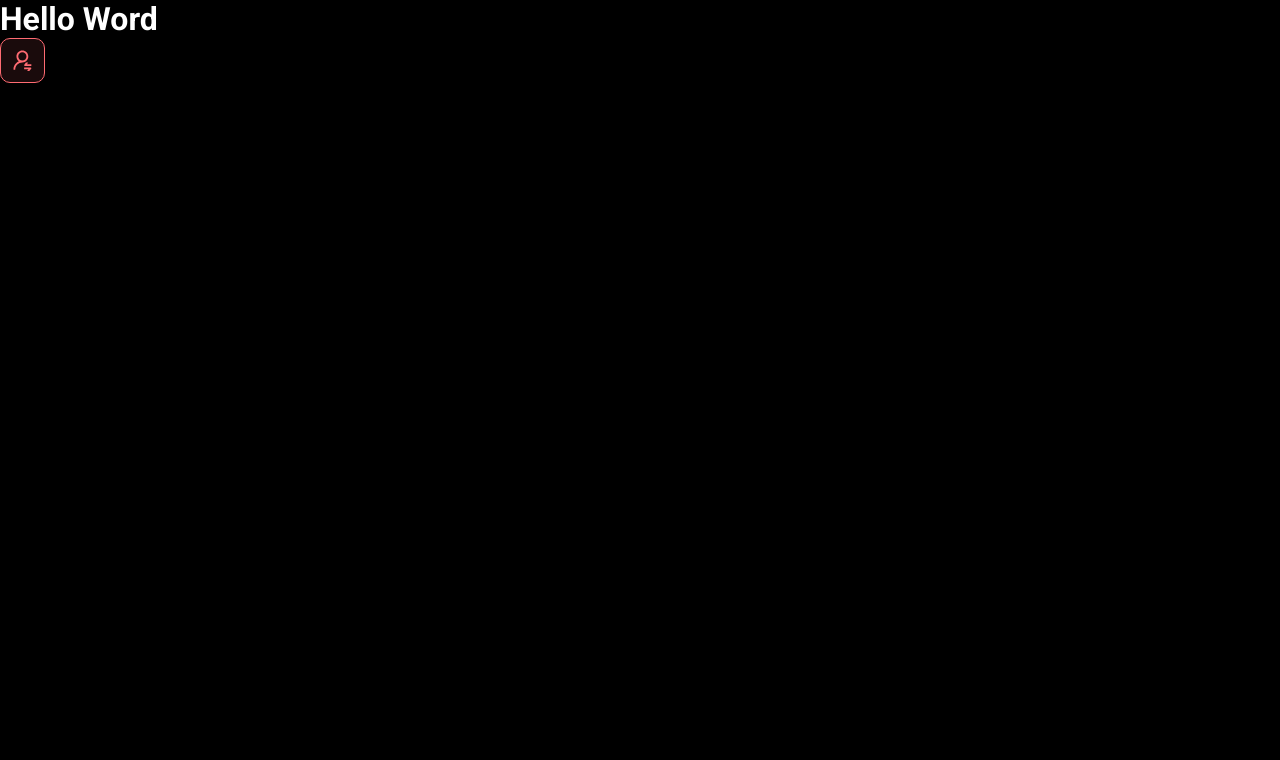
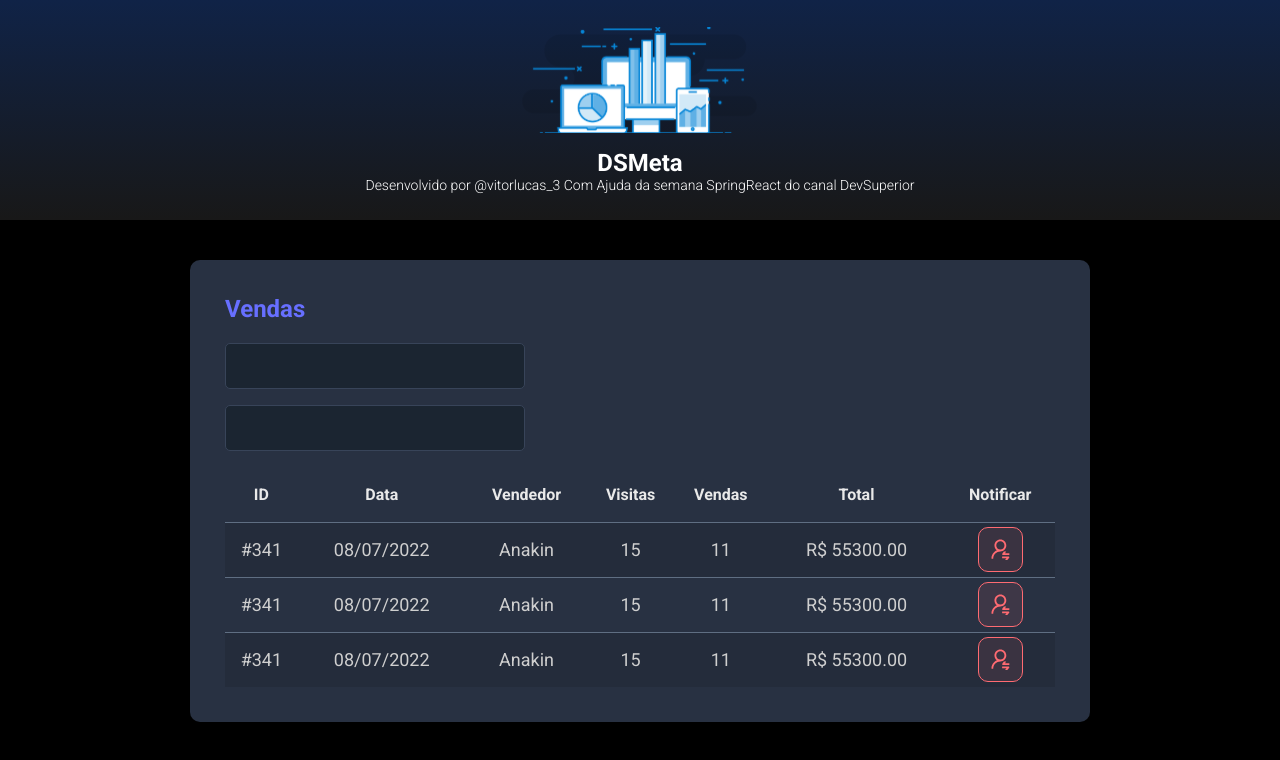
Before and after one commit to VitorL02/SpringReactWeek, a React (Vite) app in the folder frontend/: page / in a window 1280 px wide. Shown: the top 760 px of the page. Built offline with nearby package versions, Linux system fonts and the light colour scheme.

Commit message:
Other components

```diff
--- a/frontend/src/App.tsx
+++ b/frontend/src/App.tsx
@@ -1,11 +1,19 @@
+import Header from "./components/header/header"
 import NotificationButton from "./components/notification-button/notification-button"
+import SalesCard from "./components/sales-card/sales-card";
 
 
 function App() {
   return (
     <>
-      <h1>Hello Word</h1>
-      <NotificationButton />
+      <Header />
+      <main>
+        <section id="sales">
+          <div className="dsmeta-container">
+            <SalesCard />
+          </div>
+        </section>
+      </main>
     </>
   );
 }
--- /dev/null
+++ b/frontend/src/components/header/header-style.css
@@ -0,0 +1,28 @@
+header {
+    background: linear-gradient(180deg, #102347 0%, #181818 100%);
+    height: 220px;
+    display: flex;
+    align-items: center;
+    text-align: center;
+    justify-content: center;
+}
+
+.dsmeta-logo-container {
+    display: flex;
+    flex-direction: column;
+    align-items: center;
+}
+
+.dsmeta-logo-container img {
+    width: 235px;
+}
+
+.dsmeta-logo-container h1 {
+    margin-top: 15px;
+    font-size: 24px;
+}
+
+.dsmeta-logo-container p {
+    font-size: 14px;
+    font-weight: 300;
+}
--- /dev/null
+++ b/frontend/src/components/header/header.tsx
@@ -0,0 +1,21 @@
+
+import logo from '../../assets/img/logo.svg';
+import './header-style.css'
+
+function Header() {
+    return (
+        <header>
+            <div className="dsmeta-logo-container">
+                <img src={logo} alt="DSMeta" />
+                <h1>DSMeta</h1>
+                <p>
+                    Desenvolvido por
+                    <a href="https://www.instagram.com/vitor_lucas3/"> @vitorlucas_3 </a>
+                    Com Ajuda da semana SpringReact do canal DevSuperior
+                </p>
+            </div>
+        </header>
+    );
+}
+
+export default Header
--- /dev/null
+++ b/frontend/src/components/sales-card/sales-card-style.css
@@ -0,0 +1,100 @@
+.dsmeta-card {
+    background-color: #283142;
+    border-radius: 10px;
+    padding: 30px 10px;
+}
+
+
+
+.dsmeta-sales-title {
+    color: #676fff;
+    font-size: 24px;
+    margin-bottom: 20px;
+}
+
+.dsmeta-form-control-container {
+    margin-bottom: 16px;
+    max-width: 300px;
+}
+
+.dsmeta-form-control {
+    width: 100%;
+    height: 46px;
+    background-color: #1b2531;
+    border: 1px solid #384459;
+    border-radius: 5px;
+    color: #9aaabe;
+    padding: 0 20px;
+    font-size: 18px;
+}
+
+.dsmeta-sales-table {
+    width: 100%;
+    border-spacing: 0;
+    border-collapse: collapse;
+}
+
+.dsmeta-sales-table thead {
+    height: 55px;
+    font-size: 16px;
+    color: #e9e9e9;
+    font-weight: 700;
+}
+
+.dsmeta-sales-table tbody {
+    font-size: 14px;
+    font-weight: 400;
+    color: #cfcfcf;
+    text-align: center;
+}
+
+.dsmeta-sales-table tbody tr {
+    height: 74px;
+    border-top: 1px solid #5f6e82;
+}
+
+.dsmeta-sales-table tbody tr:hover>td {
+    background-color: #384459;
+}
+
+.dsmeta-sales-table tbody tr:nth-child(odd) {
+    background-color: #242c3b;
+}
+
+.dsmeta-red-btn-container {
+    display: flex;
+    justify-content: center;
+}
+
+
+.show576 {
+    display: none;
+}
+
+.show992 {
+    display: none;
+}
+
+@media (min-width: 576px) {
+    .show576 {
+        display: table-cell;
+    }
+
+    .dsmeta-card {
+        padding: 35px;
+    }
+
+    .dsmeta-sales-table tbody tr {
+        height: 55px;
+    }
+
+    .dsmeta-sales-table tbody {
+        font-size: 18px;
+    }
+}
+
+@media (min-width: 992px) {
+    .show992 {
+        display: table-cell;
+    }
+}
--- /dev/null
+++ b/frontend/src/components/sales-card/sales-card.tsx
@@ -0,0 +1,79 @@
+import NotificationButton from '../notification-button/notification-button';
+import './sales-card-style.css';
+
+function SalesCard() {
+    return (
+        <div className="dsmeta-card">
+            <h2 className="dsmeta-sales-title">Vendas</h2>
+            <div>
+                <div className="dsmeta-form-control-container">
+                    <input className="dsmeta-form-control" type="text" />
+                </div>
+                <div className="dsmeta-form-control-container">
+                    <input className="dsmeta-form-control" type="text" />
+                </div>
+            </div>
+
+            <div>
+                <table className="dsmeta-sales-table">
+                    <thead>
+                        <tr>
+                            <th className="show992">ID</th>
+                            <th className="show576">Data</th>
+                            <th>Vendedor</th>
+                            <th className="show992">Visitas</th>
+                            <th className="show992">Vendas</th>
+                            <th>Total</th>
+                            <th>Notificar</th>
+                        </tr>
+                    </thead>
+                    <tbody>
+                        <tr>
+                            <td className="show992">#341</td>
+                            <td className="show576">08/07/2022</td>
+                            <td>Anakin</td>
+                            <td className="show992">15</td>
+                            <td className="show992">11</td>
+                            <td>R$ 55300.00</td>
+                            <td>
+                                <div className="dsmeta-red-btn-container">
+                                    <NotificationButton />
+                                </div>
+                            </td>
+                        </tr>
+                        <tr>
+                            <td className="show992">#341</td>
+                            <td className="show576">08/07/2022</td>
+                            <td>Anakin</td>
+                            <td className="show992">15</td>
+                            <td className="show992">11</td>
+                            <td>R$ 55300.00</td>
+                            <td>
+                                <div className="dsmeta-red-btn-container">
+                                    <NotificationButton />
+                                </div>
+                            </td>
+                        </tr>
+                        <tr>
+                            <td className="show992">#341</td>
+                            <td className="show576">08/07/2022</td>
+                            <td>Anakin</td>
+                            <td className="show992">15</td>
+                            <td className="show992">11</td>
+                            <td>R$ 55300.00</td>
+                            <td>
+                                <div className="dsmeta-red-btn-container">
+                                    <NotificationButton />
+                                </div>
+                            </td>
+                        </tr>
+                    </tbody>
+
+                </table>
+            </div>
+
+        </div>
+    );
+}
+
+export default SalesCard
--- a/frontend/src/index.css
+++ b/frontend/src/index.css
@@ -19,3 +19,13 @@
   color: unset;
   text-decoration: none;
 }
+
+#sales {
+  padding: 40px 10px;
+}
+
+.dsmeta-container {
+  width: 100%;
+  max-width: 900px;
+  margin: 0 auto;
+}
```
Also changed, not shown: frontend/src/assets/img/logo.svg (added).
